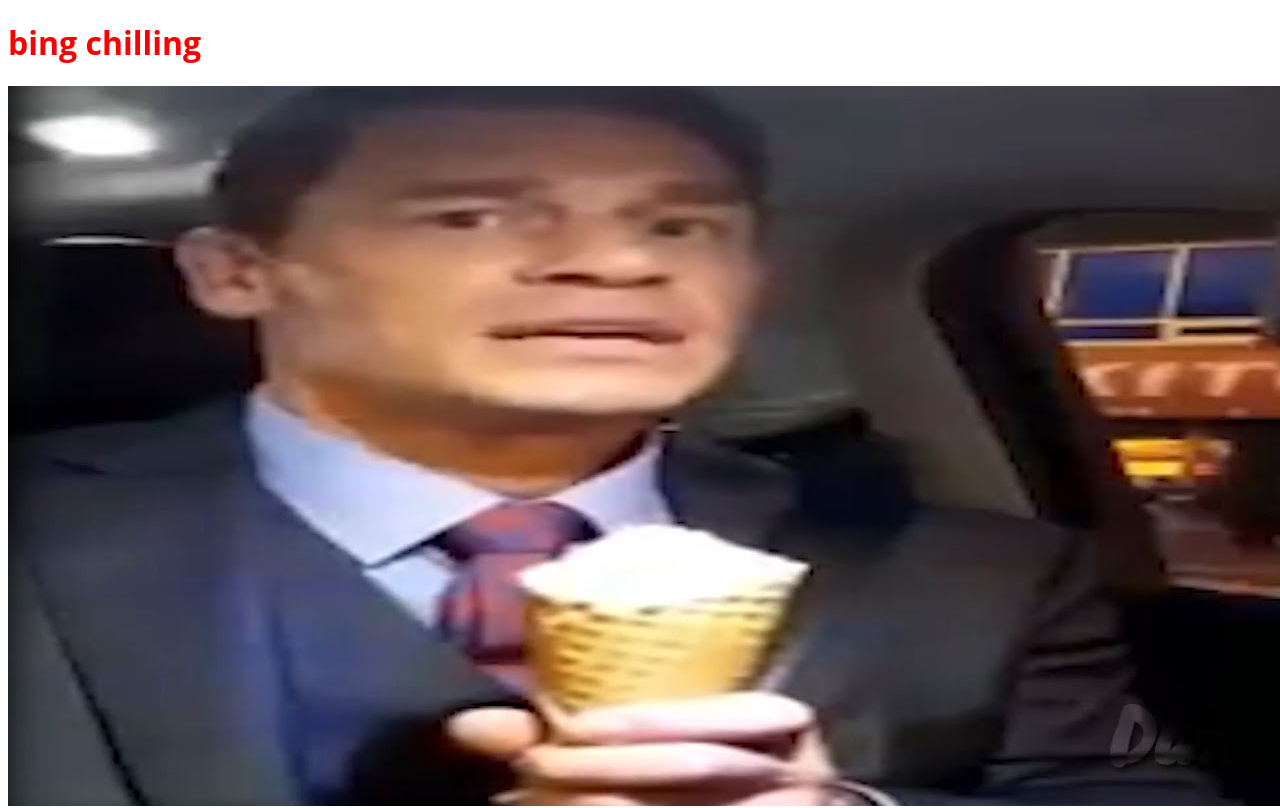
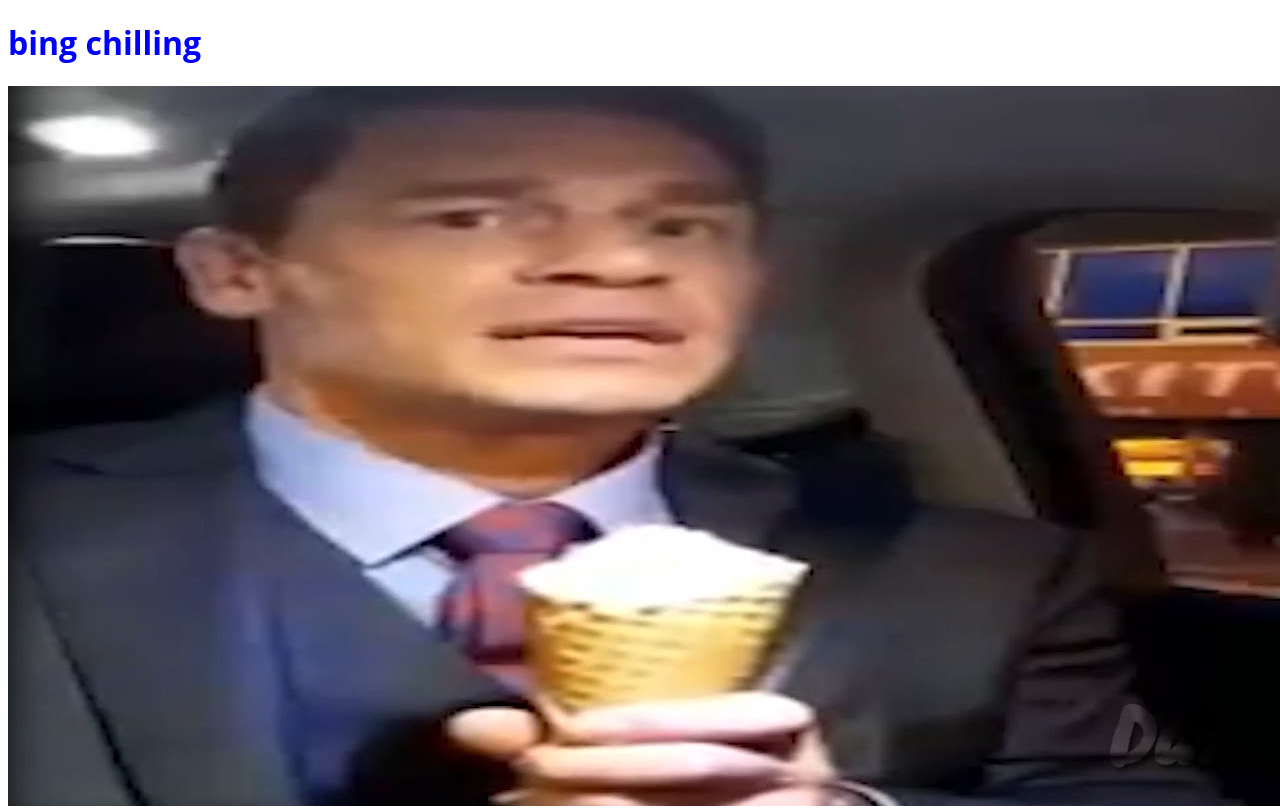
Before and after one commit to Andi2211e/ebicwebsite, a Nuxt app: page / in a window 1280 px wide. Shown: the top 808 px of the page. Built offline with nearby package versions, Linux system fonts and the light colour scheme.

Commit message:
Update index.vue

```diff
--- a/pages/index.vue
+++ b/pages/index.vue
@@ -1,6 +1,6 @@
 <template>
   <div>
-    <h1 class="red">bing chilling</h1>
+    <h1 class="blue">bing chilling</h1>
     <img src="~/static/bingchilling.png" />
     <p>
       the chinese government is coming to kill me
@@ -32,8 +32,8 @@ export default {
 </script>
 
 <style>
-.red {
-    color: red;
+.blue {
+    color: blue;
   }
 @import url('https://fonts.googleapis.com/css2?family=Open+Sans:wght@300&display=swap');
 h1 {
```
